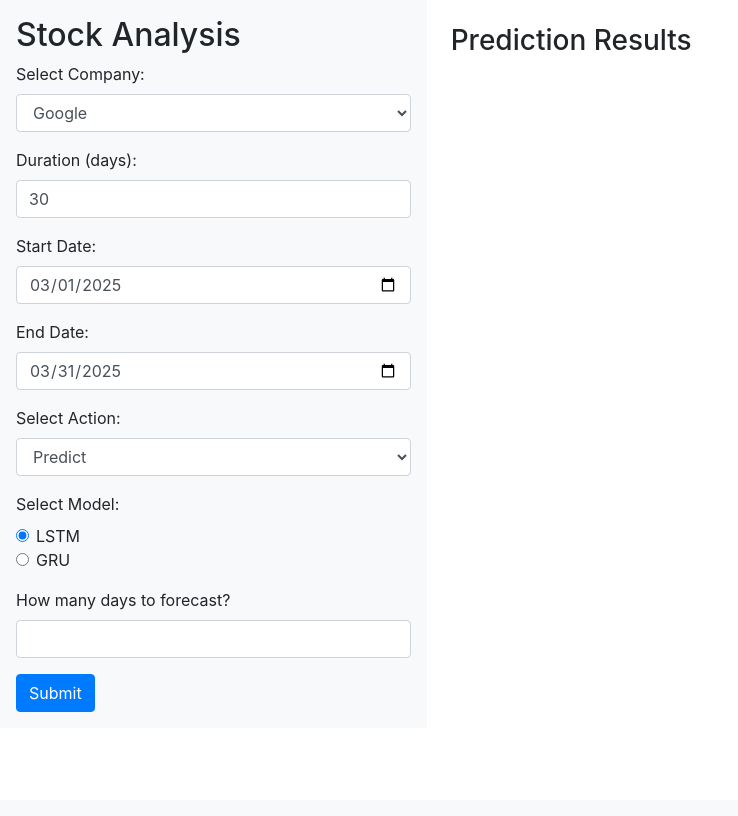
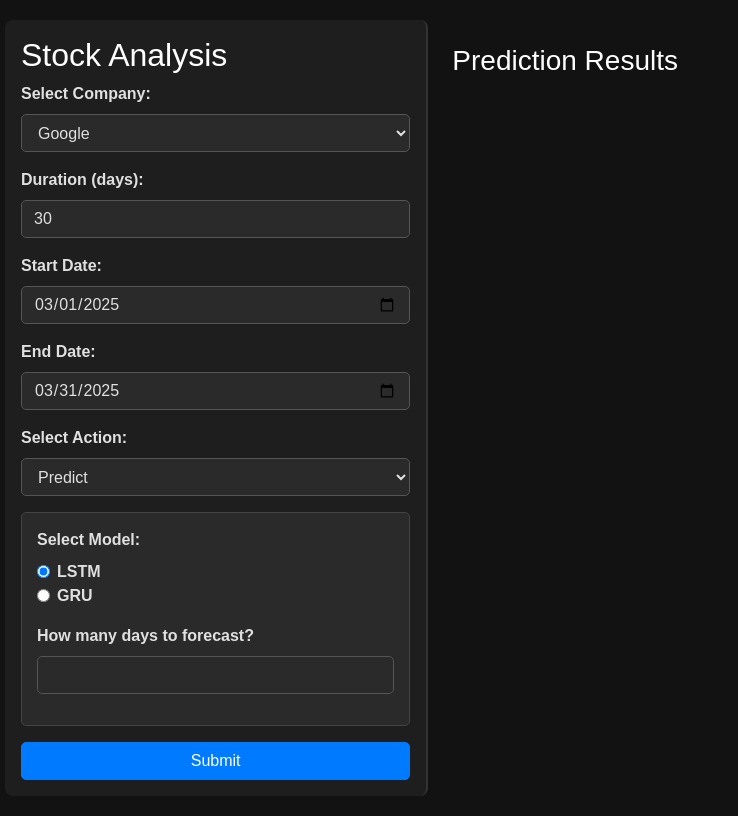
Before and after one commit to Vishnu-Kumar127/Stock-Price-Predication, a Flask app: page / in a window 1280 px wide. Shown: the whole page, without its empty margins (0-738 px from the left). Before the commit the page ends 712 px from the top, so only its background shows below. Run offline with Flask 3, Linux system fonts and the light colour scheme; some libraries are stand-ins or nearby versions.

Commit message:
Updating The Css

```diff
--- a/app.py
+++ b/app.py
@@ -216,7 +216,13 @@ def index():
         action = request.form.get('action')
         model = request.form.get('model', 'LSTM')
         visualize_option = request.form.get('visualize_option', 'Close')
-        forecast_days = int(request.form.get('forecast_days', 5))
+        # Safely handle forecast_days with a fallback value if not available
+        forecast_days = request.form.get('forecast_days', None)
+        if forecast_days:
+            try:
+                forecast_days = int(forecast_days)
+            except ValueError:
+                forecast_days = 5
 
         if action == 'Predict':
             prediction = perform_prediction(selected_company, model,forecast_days)
--- a/static/style.css
+++ b/static/style.css
@@ -1,133 +1,94 @@
-/* Global Styles */
 body {
     background-color: #121212;
     color: #e0e0e0;
-    font-family: 'Segoe UI', sans-serif;
+    font-family: Arial, sans-serif;
 }
 
-/* Left Panel Styling */
+h2, h3 {
+    color: #ffffff;
+}
+
+.container-fluid {
+    padding: 20px;
+}
+
 .bg-light {
     background-color: #1e1e1e !important;
-    border-radius: 12px;
+    border-right: 2px solid #333;
     padding: 20px;
-    box-shadow: 0 0 10px rgba(0,0,0,0.5);
-}
-
-h4, h2 {
-    color: #f5f5f5;
-}
-
-label {
-    color: #b0b0b0;
-    font-weight: 500;
-}
-
-/* Inputs */
-.form-control {
-    background-color: #2c2c2c;
-    color: #e0e0e0;
-    border: 1px solid #333;
-    border-radius: 8px;
-    padding: 10px;
-}
-
-.form-control:focus {
-    background-color: #2c2c2c;
-    color: #fff;
-    border-color: #4a90e2;
-    box-shadow: 0 0 5px #4a90e2;
-}
-
-/* Buttons */
-.btn-primary, .btn {
-    background-color: #4a90e2;
-    border-color: #4a90e2;
-    border-radius: 8px;
-    padding: 10px 16px;
-    color: #fff;
-    transition: 0.3s;
-}
-
-.btn-primary:hover, .btn:hover {
-    background-color: #357ABD;
-    border-color: #357ABD;
-}
-
-/* Dropdown */
-select.form-control {
-    background-color: #2c2c2c;
-    color: #e0e0e0;
     border-radius: 8px;
 }
 
-/* Radio Buttons */
-.form-check-input {
-    background-color: #1e1e1e;
-    border: 1px solid #555;
+.form-group label {
+    font-weight: bold;
+    color: #e0e0e0;
 }
 
-.form-check-input:checked {
-    background-color: #4a90e2;
-    border-color: #4a90e2;
+.form-control {
+    border-radius: 5px;
+    border: 1px solid #555;
+    background-color: #2a2a2a;
+    color: #e0e0e0;
 }
 
-.form-check-label {
-    color: #c0c0c0;
-    margin-left: 8px;
+.btn-primary {
+    width: 100%;
+    border-radius: 5px;
+    background-color: #007bff;
+    border-color: #007bff;
+    color: #ffffff;
 }
 
-/* Right Panel */
-.col-md-8 {
-    background-color: #1e1e1e;
-    border-radius: 12px;
-    padding: 20px;
-    box-shadow: 0 0 10px rgba(0,0,0,0.5);
+.btn-primary:hover {
+    background-color: #0056b3;
+    border-color: #0056b3;
 }
 
-/* Metrics Table */
-table {
+#model_selection, #visualize_option_selection {
+    background: #2a2a2a;
+    padding: 15px;
+    border-radius: 5px;
+    margin-top: 10px;
+    border: 1px solid #444;
+}
+
+.table {
     width: 100%;
     border-collapse: collapse;
     margin-top: 20px;
+    background-color: #1e1e1e;
     color: #e0e0e0;
 }
 
-table th, table td {
-    padding: 12px;
+.table th, .table td {
+    border: 1px solid #444;
+    padding: 8px;
     text-align: center;
-    border: 1px solid #eca5a5;
 }
 
-table th {
-    background-color: #4a90e2;
-    color: #fff;
+.table th {
+    background-color: #007bff;
+    color: white;
 }
 
-table tr:nth-child(even) {
-    background-color: #2c2c2c;
+.img-fluid {
+    max-width: 100%;
+    height: auto;
+    margin-top: 20px;
+    border-radius: 5px;
+    box-shadow: 0px 4px 12px rgba(0, 0, 0, 0.3);
 }
 
-/* Images */
-img.img-fluid {
-    margin-top: 20px;
-    border-radius: 8px;
-    border: 1px solid #444;
-}
-
-/* Links */
-a {
-    color: #4a90e2;
-    text-decoration: none;
-}
-
-a:hover {
-    color: #357ABD;
-    text-decoration: underline;
-}
-
-/* Responsive */
 @media (max-width: 768px) {
-    .col-md-4, .col-md-8 {
-        margin-top: 10px;
+    .row {
+        flex-direction: column;
+    }
+    .bg-light {
+        border-right: none;
+        border-bottom: 2px solid #333;
+        padding-bottom: 20px;
+    }
+    .btn-primary {
+        width: auto;
     }
 }
--- a/templates/index.html
+++ b/templates/index.html
@@ -4,6 +4,7 @@
     <meta charset="UTF-8">
     <title>Stock Analysis</title>
     <link rel="stylesheet" href="https://stackpath.bootstrapcdn.com/bootstrap/4.5.2/css/bootstrap.min.css">
+    <link rel="stylesheet" href="{{ url_for('static', filename='/style.css') }}">
 
 
     <script src="https://code.jquery.com/jquery-3.5.1.min.js"></script>
@@ -51,16 +52,32 @@
                 if (action === 'Predict') {
                     $('#model_selection').show();
                     $('#visualize_option_selection').hide();
+                    $('#forecast_days_input').prop('required', true);  // Make forecast days required
                 } else if (action === 'Visualize') {
                     $('#model_selection').hide();
                     $('#visualize_option_selection').show();
+                    $('#forecast_days_input').prop('required', false);  // Remove requirement for forecast days
                 } else {
                     $('#model_selection').hide();
                     $('#visualize_option_selection').hide();
+                    $('#forecast_days_input').prop('required', false);  // Remove requirement for forecast days
                 }
-            }).trigger('change');
+            }).trigger('change'); // Ensure it runs on page load
+
+            // -----------------------
+            // Make Forecast Days required only if Predict action is selected
+            function toggleForecastDays() {
+                if ($('#action').val() === 'Predict') {
+                    $('#forecast_days_input').prop('required', true);
+                } else {
+                    $('#forecast_days_input').prop('required', false);
+                }
+            }
+
+            toggleForecastDays(); // Ensure correct state on page load
         });
     </script>
+
 </head>
 <body>
     <div class="container-fluid">
```
